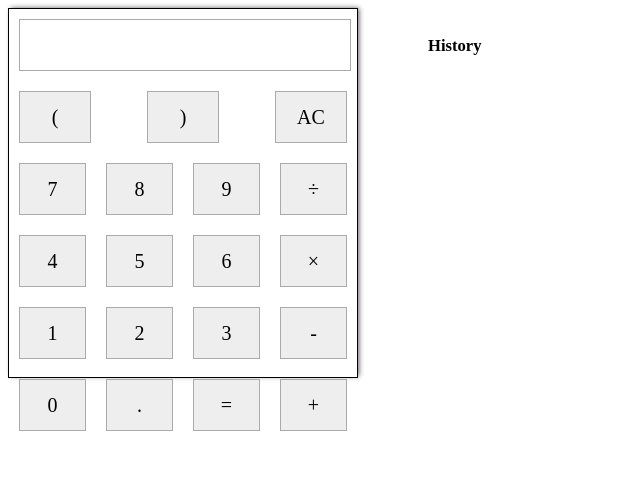
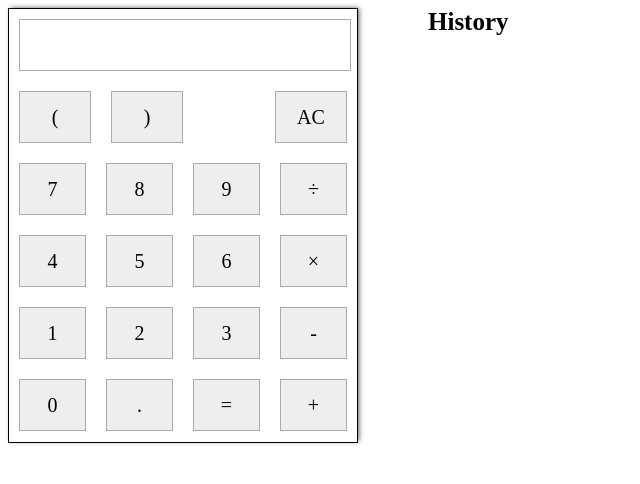
Before and after one commit to LeoStarzz/Andersen-JS, a plain HTML site: page lecture4/index.html in a window 1280 px wide. Shown: the whole page, without its empty margins (0-640 px from the left). Drawn offline with Linux system fonts and the light colour scheme.

Commit message:
Update lecture4/style.css

```diff
--- a/lecture4/style.css
+++ b/lecture4/style.css
@@ -1,6 +1,6 @@
 .calculator {
 	width: 350px;
-	height: 370px;
+	height: 435px;
 	border: 1px solid;
 	box-sizing: border-box;
 	margin-right: 70px;
@@ -18,6 +18,10 @@
 	text-align: center;
 	line-height: 50px;
 	border: 1px solid #aaa;
+}
+
+.button_ac {
+	margin-left: auto;
 }
 
 .button:hover {
@@ -41,6 +45,16 @@
 	justify-content: space-between;
 }
 
+.row1 {
+	justify-content: flex-start;
+}
+
+h5 {
+	margin-top: 0;
+  margin-bottom: 15px;
+	font-size: 25px;
+}
+
 .history {
 	font-size: 20px;
 }
```
